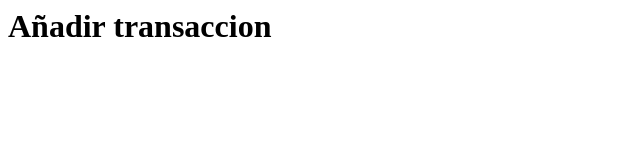
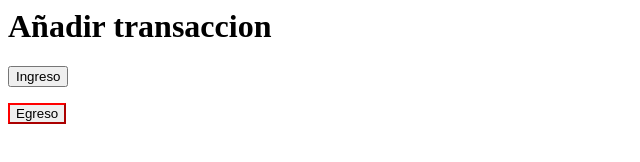
Before and after one commit to MelinaGutierrez/Pocket-Guard, a website built with Parcel: page add_transaccion.html in a window 1280 px wide. Shown: the whole page, without its empty margins (0-640 px from the left). Built offline with nearby package versions, Linux system fonts and the light colour scheme.

Commit message:
Añadir dos botones de Ingreso y Egreso

```diff
--- a/add_transaccion.html
+++ b/add_transaccion.html
@@ -2,5 +2,11 @@
   <body>
     <h1>Añadir transaccion</h1>
     <script type="module" src="./src/presenter.js"></script>
+    <form >
+      <button type="submit"  > Ingreso</button>
+    </form>
+    <form >
+      <button type="submit" style="border-color: red;" >Egreso</button>
+    </form>
   </body>
 </html>
```
